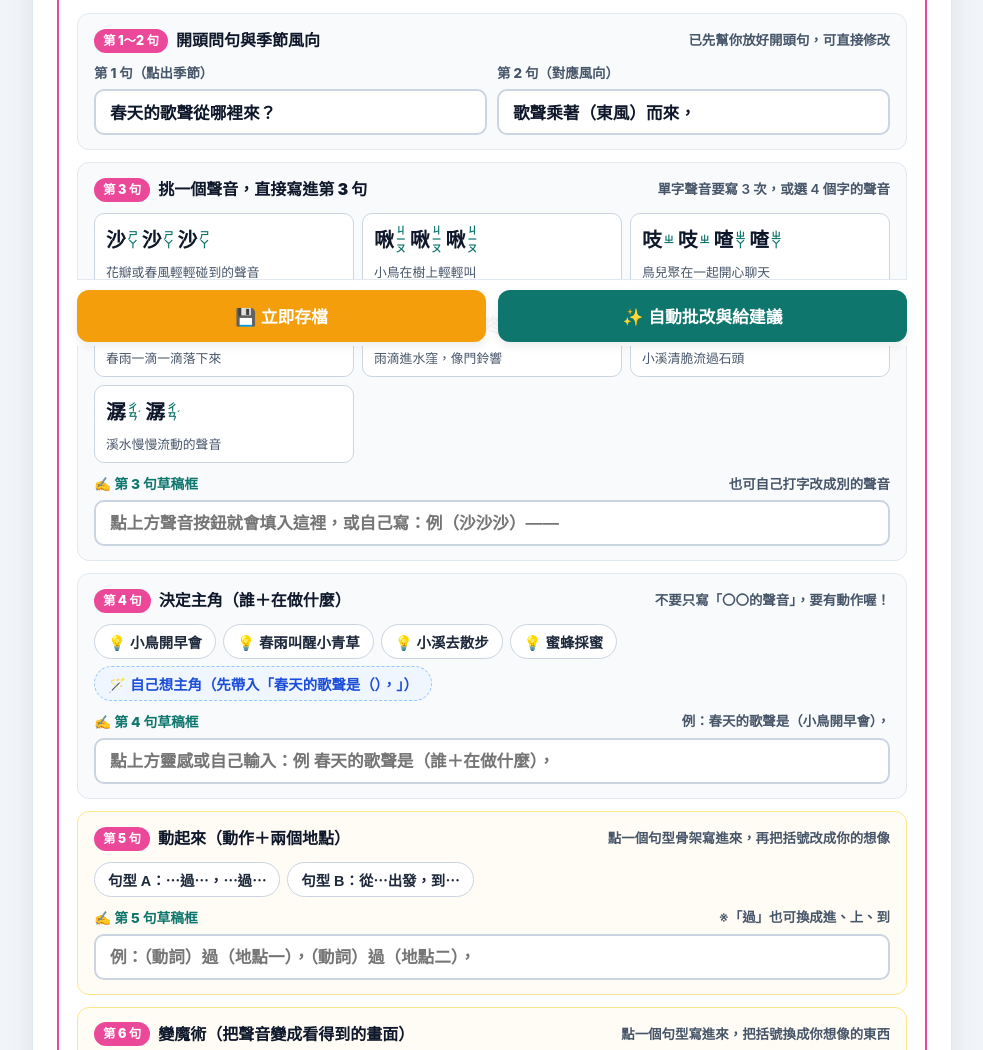
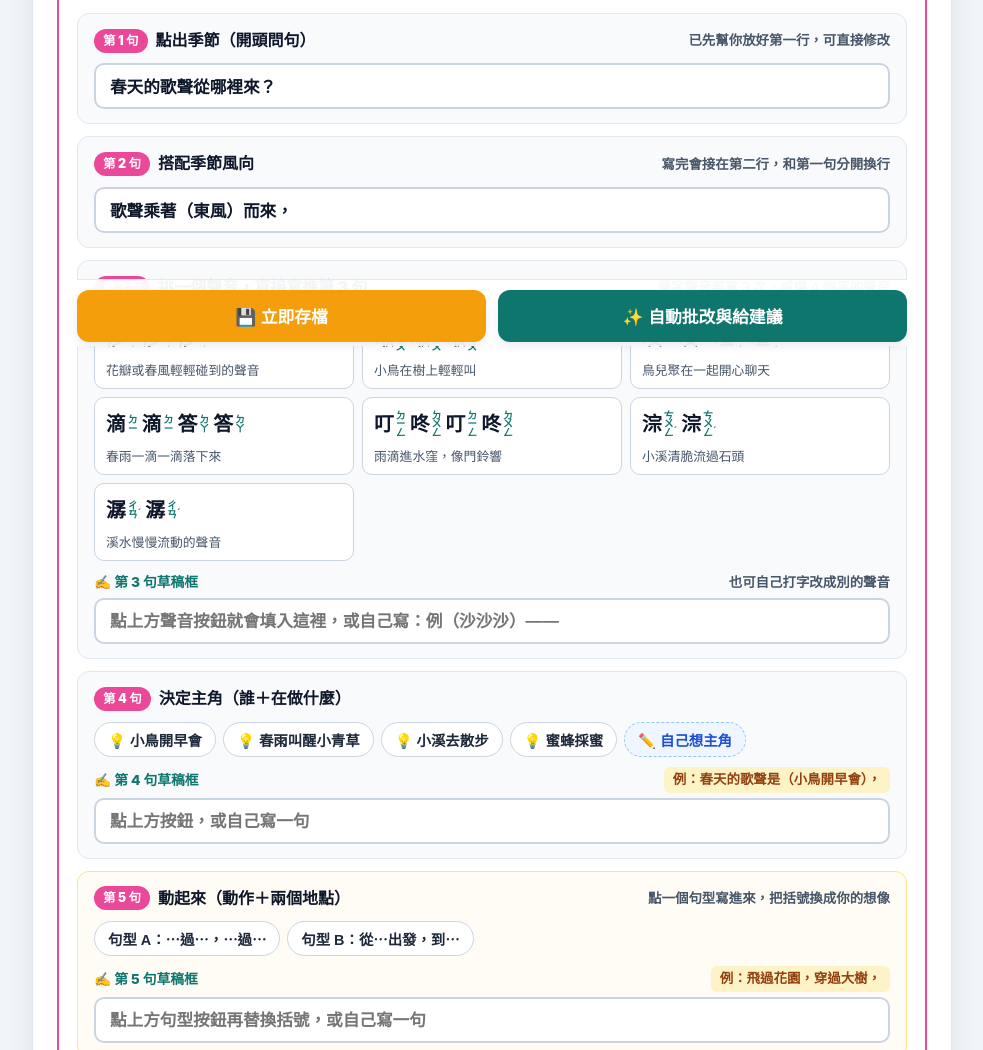
Before and after one commit to BCsEDU/chaohe-402-seasons-essay, a plain HTML site: page index.html in a window 1280 px wide. Shown: the part 442-1492 px from the top of the page, without its empty margins (148-1131 px from the left). Drawn offline with nearby package versions, Linux system fonts and the light colour scheme.

Commit message:
修正：第1、2句改分開換行欄位、簡化第4句提示並為5～7句加上各季例句

```diff
--- a/index.html
+++ b/index.html
@@ -253,20 +253,6 @@
       font-weight: 600;
     }
 
-    /* 1、2句並排或緊湊列 */
-    .intro-lines-grid {
-      display: grid;
-      grid-template-columns: 1fr 1fr;
-      gap: 10px;
-    }
-    .mini-field label {
-      display: block;
-      font-size: 0.84rem;
-      font-weight: 800;
-      color: #475569;
-      margin-bottom: 4px;
-    }
-
     /* 單句草稿輸入框 */
     .line-input {
       width: 100%;
@@ -292,10 +278,20 @@
       display: flex;
       align-items: center;
       justify-content: space-between;
+      flex-wrap: wrap;
+      gap: 6px;
       font-size: 0.86rem;
       font-weight: 800;
       color: #0f766e;
       margin-bottom: 5px;
+    }
+    .example-note {
+      background: #fef3c7;
+      color: #92400e;
+      font-size: 0.84rem;
+      font-weight: 700;
+      padding: 2px 9px;
+      border-radius: 6px;
     }
 
     /* 直式注音樣式 */
@@ -665,7 +661,6 @@
       .tabs { grid-template-columns: repeat(2, 1fr); gap: 6px; margin-bottom: 8px; }
       .tab-btn { border-radius: 10px; border-bottom: 2px solid #e2e8f0; }
       .workspace-card { border-radius: 12px; padding: 14px 12px; }
-      .intro-lines-grid { grid-template-columns: 1fr; }
       .action-bar { flex-direction: column; }
     }
   </style>
@@ -717,22 +712,22 @@
         <div class="mood-pill" id="season-mood">心情：開心、熱鬧</div>
       </div>
 
-      <!-- 第 1～2 句：季節問句與乘風 -->
+      <!-- 第 1 句：季節問句（新詩第一行） -->
       <div class="step-card">
         <div class="step-head">
-          <div class="step-title"><span class="step-num-badge">第 1～2 句</span> 開頭問句與季節風向</div>
-          <span class="step-subnote">已先幫你放好開頭句，可直接修改</span>
+          <div class="step-title"><span class="step-num-badge">第 1 句</span> 點出季節（開頭問句）</div>
+          <span class="step-subnote">已先幫你放好第一行，可直接修改</span>
         </div>
-        <div class="intro-lines-grid">
-          <div class="mini-field">
-            <label for="line-1">第 1 句（點出季節）</label>
-            <input type="text" id="line-1" class="line-input" placeholder="春天的歌聲從哪裡來？">
-          </div>
-          <div class="mini-field">
-            <label for="line-2">第 2 句（對應風向）</label>
-            <input type="text" id="line-2" class="line-input" placeholder="歌聲乘著（東風）而來，">
-          </div>
+        <input type="text" id="line-1" class="line-input" placeholder="春天的歌聲從哪裡來？">
+      </div>
+
+      <!-- 第 2 句：季節風向（新詩第二行） -->
+      <div class="step-card">
+        <div class="step-head">
+          <div class="step-title"><span class="step-num-badge">第 2 句</span> 搭配季節風向</div>
+          <span class="step-subnote">寫完會接在第二行，和第一句分開換行</span>
         </div>
+        <input type="text" id="line-2" class="line-input" placeholder="歌聲乘著（東風）而來，">
       </div>
 
       <!-- 第 3 句：挑選聲音（直式注音）＋ 第 3 句輸入框 -->
@@ -751,40 +746,38 @@
         </div>
       </div>
 
-      <!-- 第 4 句：主角靈感（誰＋在做什麼）＋ 第 4 句輸入框 -->
+      <!-- 第 4 句：主角按鈕＋自填鈕＋單一例句 -->
       <div class="step-card">
         <div class="step-head">
           <div class="step-title"><span class="step-num-badge">第 4 句</span> 決定主角（誰＋在做什麼）</div>
-          <span class="step-subnote">不要只寫「〇〇的聲音」，要有動作喔！</span>
         </div>
         <div class="chip-row" id="hero-list"></div>
-        <div id="season-warning" class="warning-note" style="display:none;"></div>
         <div class="sentence-input-wrap">
           <div class="sentence-input-label">
             <span>✍️ 第 4 句草稿框</span>
-            <span class="step-subnote" id="line4-hint">例：春天的歌聲是（小鳥開早會），</span>
+            <span class="example-note" id="line4-example">例：春天的歌聲是（小鳥開早會），</span>
           </div>
-          <input type="text" id="line-4" class="line-input" placeholder="點上方靈感或自己輸入：例 春天的歌聲是（誰＋在做什麼），">
+          <input type="text" id="line-4" class="line-input" placeholder="點上方按鈕，或自己寫一句">
         </div>
       </div>
 
-      <!-- 第 5 句：動起來 ＋ 第 5 句輸入框 -->
+      <!-- 第 5 句：動起來 ＋ 例句 ＋ 第 5 句輸入框 -->
       <div class="step-card highlight-step">
         <div class="step-head">
           <div class="step-title"><span class="step-num-badge">第 5 句</span> 動起來（動作＋兩個地點）</div>
-          <span class="step-subnote">點一個句型骨架寫進來，再把括號改成你的想像</span>
+          <span class="step-subnote">點一個句型寫進來，把括號換成你的想像</span>
         </div>
         <div class="chip-row" id="line5-chips"></div>
         <div class="sentence-input-wrap">
           <div class="sentence-input-label">
             <span>✍️ 第 5 句草稿框</span>
-            <span class="step-subnote">※「過」也可換成進、上、到</span>
+            <span class="example-note" id="line5-example">例：飛過花園，穿過大樹，</span>
           </div>
-          <input type="text" id="line-5" class="line-input" placeholder="例：（動詞）過（地點一），（動詞）過（地點二），">
+          <input type="text" id="line-5" class="line-input" placeholder="點上方句型按鈕再替換括號，或自己寫一句">
         </div>
       </div>
 
-      <!-- 第 6 句：變魔術 ＋ 第 6 句輸入框 -->
+      <!-- 第 6 句：變魔術 ＋ 例句 ＋ 第 6 句輸入框 -->
       <div class="step-card highlight-step">
         <div class="step-head">
           <div class="step-title"><span class="step-num-badge">第 6 句</span> 變魔術（把聲音變成看得到的畫面）</div>
@@ -794,12 +787,13 @@
         <div class="sentence-input-wrap">
           <div class="sentence-input-label">
             <span>✍️ 第 6 句草稿框</span>
+            <span class="example-note" id="line6-example">例：帶著一枝可愛的小喇叭，</span>
           </div>
-          <input type="text" id="line-6" class="line-input" placeholder="例：帶著（數量＋物品）， 或 像（誰）在（做什麼），">
+          <input type="text" id="line-6" class="line-input" placeholder="點上方句型按鈕再替換括號，或自己寫一句">
         </div>
       </div>
 
-      <!-- 第 7 句：挑一招收尾 ＋ 第 7 句輸入框 -->
+      <!-- 第 7 句：挑一招收尾 ＋ 例句 ＋ 第 7 句輸入框 -->
       <div class="step-card highlight-step">
         <div class="step-head">
           <div class="step-title"><span class="step-num-badge">第 7 句</span> 挑一招收尾（記得加句號或驚嘆號）</div>
@@ -809,8 +803,9 @@
         <div class="sentence-input-wrap">
           <div class="sentence-input-label">
             <span>✍️ 第 7 句草稿框</span>
+            <span class="example-note" id="line7-example">例：大聲對大家說：「春天來了！」</span>
           </div>
-          <input type="text" id="line-7" class="line-input" placeholder="例：大聲對（誰）說：「（一句話）。」">
+          <input type="text" id="line-7" class="line-input" placeholder="點上方招式按鈕再替換括號，或自己寫一句">
         </div>
       </div>
 
@@ -1075,7 +1070,11 @@
       document.getElementById("season-title").textContent = `${meta.tabLabel.replace("：", "・")}的歌聲`;
       document.getElementById("season-mood").textContent = `心情：${meta.mood}`;
       document.getElementById("final-draft-title").textContent = `📝 ${meta.tabLabel.replace("：", "（")}）總草稿欄`;
-      document.getElementById("line4-hint").textContent = `例：${meta.name}的歌聲是（${meta.heroIdeas[0]}），`;
+      const ex = meta.lineExamples || {};
+      document.getElementById("line4-example").textContent = `例：${ex.line4 || `${meta.name}的歌聲是（${meta.heroIdeas[0]}），`}`;
+      document.getElementById("line5-example").textContent = `例：${ex.line5 || ""}`;
+      document.getElementById("line6-example").textContent = `例：${ex.line6 || ""}`;
+      document.getElementById("line7-example").textContent = `例：${ex.line7 || ""}`;
 
       // 第 1、2 句 placeholders
       lineInputs[0].placeholder = `${meta.name}的歌聲從哪裡來？`;
@@ -1092,20 +1091,12 @@
         `)
         .join("");
 
-      // 第 4 句：可點選的主角靈感＋自填句頭鈕
+      // 第 4 句：主角按鈕＋自己想主角按鈕
       document.getElementById("hero-list").innerHTML =
         meta.heroIdeas
           .map((h) => `<button type="button" class="pick-chip" onclick="pickHero('${escapeHtml(h)}')">💡 ${escapeHtml(h)}</button>`)
           .join("") +
-        `<button type="button" class="pick-chip ghost" onclick="pickHero('')">🪄 自己想主角（先帶入「${meta.name}的歌聲是（），」）</button>`;
-
-      const warnEl = document.getElementById("season-warning");
-      if (meta.warningNote) {
-        warnEl.style.display = "block";
-        warnEl.textContent = meta.warningNote;
-      } else {
-        warnEl.style.display = "none";
-      }
+        `<button type="button" class="pick-chip ghost" onclick="pickHero('')">✏️ 自己想主角</button>`;
 
       // 第 5～7 句：大原則句型鈕
       document.getElementById("line5-chips").innerHTML = CFG.FORMULA_CHIPS.line5
--- a/js/config.js
+++ b/js/config.js
@@ -52,6 +52,12 @@ window.SEASONS_CONFIG = {
         "（飄著一朵一朵粉紅色的雪花，）",
         "（開心向我們宣布：「春天來了！」）"
       ],
+      lineExamples: {
+        line4: "春天的歌聲是（小鳥開早會），",
+        line5: "飛過花園，穿過大樹，",
+        line6: "帶著一枝可愛的小喇叭，",
+        line7: "大聲對大家說：「春天來了！」"
+      },
       exampleTip: "把花瓣想像成粉紅雪花，最後用「說話」熱鬧迎接春天。"
     },
     p2: {
@@ -81,6 +87,12 @@ window.SEASONS_CONFIG = {
         "（舉起一根根發光的閃電鼓棒，）",
         "（把小朋友都嚇得直發抖。）"
       ],
+      lineExamples: {
+        line4: "夏天的歌聲是（雷公用力打大鼓），",
+        line5: "閃過天際，衝破烏雲，",
+        line6: "帶著一根根發光的閃電鼓棒，",
+        line7: "嚇得小朋友趕快躲進屋子裡。"
+      },
       exampleTip: "主角用「雷公打大鼓」，再用大家「直發抖」的反應寫出夏天的震撼！"
     },
     p3: {
@@ -109,6 +121,12 @@ window.SEASONS_CONFIG = {
         "（化成一顆顆希望的種子，）",
         "（悄悄飛送到人們心中。）"
       ],
+      lineExamples: {
+        line4: "秋天的歌聲是（枯葉離開了大樹），",
+        line5: "從枝頭出發，一路飄到操場，",
+        line6: "變成一顆顆希望的小種子，",
+        line7: "把溫暖與希望送進人們心中。"
+      },
       exampleTip: "不寫悲傷的秋天，把落葉想成「希望的種子」，溫柔送到人們心中。"
     },
     p4: {
@@ -138,6 +156,12 @@ window.SEASONS_CONFIG = {
         "（幫山頂梳出一條條銀色長辮子，）",
         "（迫不及待向人們大顯威風。）"
       ],
+      lineExamples: {
+        line4: "冬天的歌聲是（滑雪板衝下白雪山頭），",
+        line5: "滑過森林，飛過大地，",
+        line6: "像勇敢的選手在比賽，",
+        line7: "逗得大家忍不住拍手叫好。"
+      },
       exampleTip: "結合課文滑雪板「梳長辮子」，避開重複北風，寫出冬天的速度與威風！"
     }
   }
```
